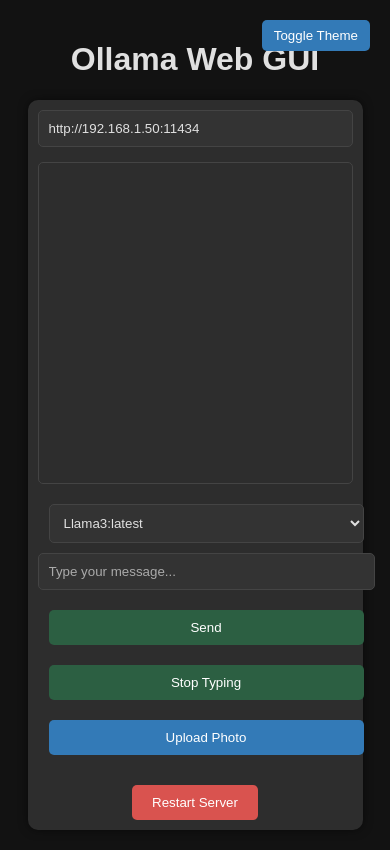
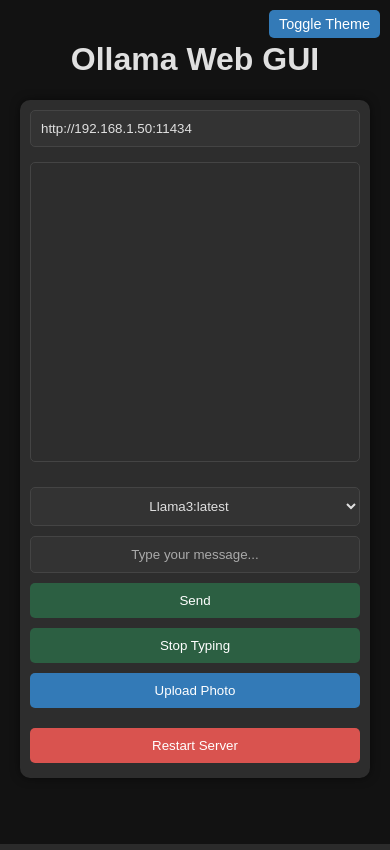
Before and after one commit to noatuh/ollamawebui, a Flask app: page / in a window 390 px wide. Run offline with Flask 3, Linux system fonts and the light colour scheme.

Commit message:
fixed mobile styling

```diff
--- a/templates/index.html
+++ b/templates/index.html
@@ -10,6 +10,10 @@
   <link rel="manifest" href="manifest.json" />
 
   <style>
+    * {
+      box-sizing: border-box;
+    }
+
     :root {
       --bg-color: #121212;
       --text-color: #e0e0e0;
@@ -204,27 +208,32 @@
 
     @media (max-width: 600px) {
       #chat-container {
-        width: 90%;
+        width: 100%;
         padding: 10px;
       }
 
       #input-container {
         flex-direction: column;
+        align-items: center;
       }
 
       #model-select,
-      #user-input {
+      #user-input,
+      #send-btn,
+      #stop-btn,
+      #upload-btn,
+      #restart-btn {
         width: 100%;
-        margin-right: 0;
-        margin-bottom: 10px;
+        max-width: 400px;
+        margin: 5px 0;
+        text-align: center;
       }
 
-      #send-btn,
-      #stop-btn,
-      #upload-btn {
-        margin-left: 0;
-        margin-bottom: 10px;
-        width: 100%;
+      #theme-toggle {
+        top: 10px;
+        right: 10px;
+        padding: 6px 10px;
+        font-size: 0.9em;
       }
     }
   </style>
```
